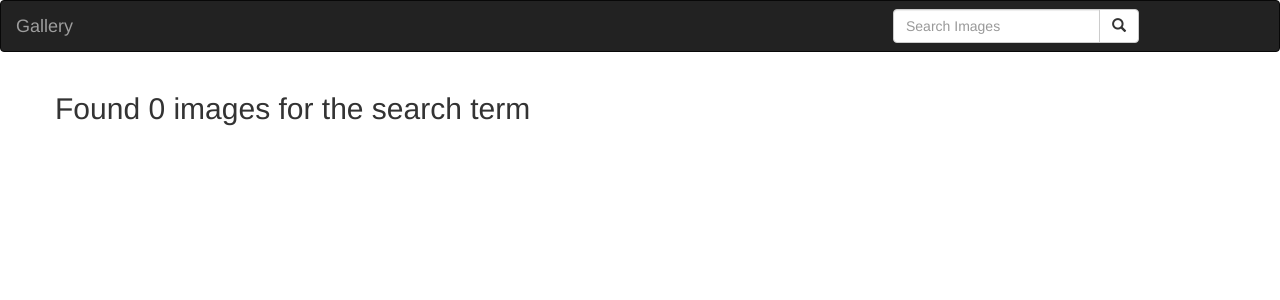
After one commit to annstella/gallery, a Django app: template pics/templates/all-pics/search.html in a window 1280 px wide. The commit adds this page. Shown: the top 300 px of the page. Run offline with Django 3.2, Linux system fonts and the light colour scheme; the template is opened without the code that fills it, so the values that code supplies are empty; some libraries are stand-ins or nearby versions.

Commit message:
loaded images to our templates

```diff
--- a/heygallery/settings.py
+++ b/heygallery/settings.py
@@ -64,6 +64,7 @@ TEMPLATES = [
                 'django.template.context_processors.request',
                 'django.contrib.auth.context_processors.auth',
                 'django.contrib.messages.context_processors.messages',
+                'django.template.context_processors.media',
             ],
         },
     },
--- /dev/null
+++ b/pics/templates/all-pics/search.html
@@ -0,0 +1,25 @@
+{%extends 'all-pics/base.html'%}
+{% block content %}
+<div class="container">
+
+  <div class="row">
+    {% if images%}
+      <h2>Found {{ images|length }} of searched term {{message}}</h2>
+    {% else %}
+      <h2> Found 0 images for the search term {{message}}</h2>
+    {% endif %}
+
+  </div>
+
+  <div class="row">
+
+  {% if images %}
+    {% for image in images %}
+      <div class="col-sm-6 col-md-3">
+          <h1>{{image.title}}</h1>
+      </div>
+    {% endfor %}
+  {% endif %}
+  </div>
+</div>
+{% endblock %}
--- a/pics/templates/all-pics/today-pics.html
+++ b/pics/templates/all-pics/today-pics.html
@@ -39,3 +39,4 @@
    </div>
  </div>
  {% endfor%}
+ {% endblock %}
```
